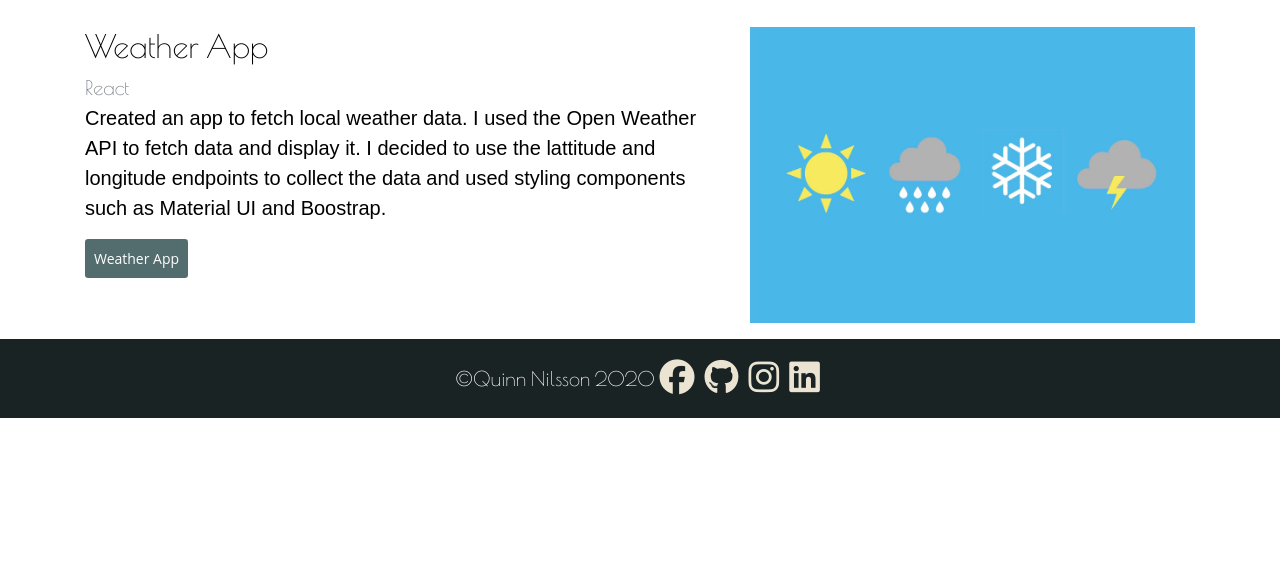
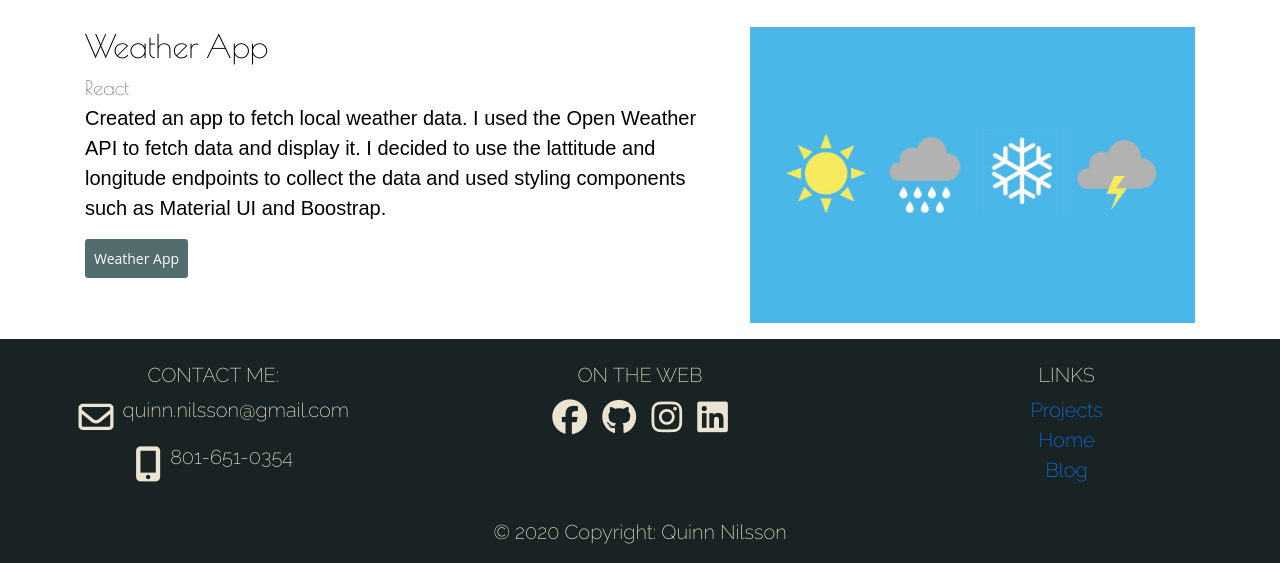
Before and after one commit to QNilsson/2020portfolio, a plain HTML site: page projects.html in a window 1280 px wide. Shown: the part 765-1328 px from the top of the page. Before the commit the page ends 1183 px from the top, so only its background shows below. Drawn offline with nearby package versions, Linux system fonts and the light colour scheme; a web font is replaced by a local one.

Commit message:
changed footer on projects page, added links

```diff
--- a/projects.html
+++ b/projects.html
@@ -1,14 +1,31 @@
 <html lang="en">
-
 	<head>
 		<meta charset="UTF-8" />
 		<meta name="viewport" content="width=device-width, initial-scale=1.0" />
-	<link rel="stylesheet" href="https://stackpath.bootstrapcdn.com/bootstrap/4.5.0/css/bootstrap.min.css"
-		integrity="sha384-9aIt2nRpC12Uk9gS9baDl411NQApFmC26EwAOH8WgZl5MYYxFfc+NcPb1dKGj7Sk" crossorigin="anonymous">
+		<link
+			rel="stylesheet"
+			href="https://stackpath.bootstrapcdn.com/bootstrap/4.5.0/css/bootstrap.min.css"
+			integrity="sha384-9aIt2nRpC12Uk9gS9baDl411NQApFmC26EwAOH8WgZl5MYYxFfc+NcPb1dKGj7Sk"
+			crossorigin="anonymous"
+		/>
 		<link rel="stylesheet" href="styles.css" />
 
-	<link href="https://fonts.googleapis.com/css2?family=Poiret+One&display=swap" rel="stylesheet">
-	<link href="https://fonts.googleapis.com/css2?family=GFS+Neohellenic&display=swap" rel="stylesheet">
+		<link
+			href="https://fonts.googleapis.com/css2?family=Poiret+One&display=swap"
+			rel="stylesheet"
+		/>
+		<link
+			href="https://fonts.googleapis.com/css2?family=GFS+Neohellenic&display=swap"
+			rel="stylesheet"
+		/>
+		<link
+			href="https://fonts.googleapis.com/css2?family=Raleway:wght@200&display=swap"
+			rel="stylesheet"
+		/>
+		<link
+			href="https://fonts.googleapis.com/css2?family=Sulphur+Point:wght@300;400;700&display=swap"
+			rel="stylesheet"
+		/>
 		<title>Quinn's 2020 Portfolio</title>
 	</head>
 
@@ -26,93 +43,203 @@
 		</nav>
 		<main class="mx-auto">
 			<div class="container marketing">
-
 				<!--FINAL SCORE PROJECT-->
 				<div class="row featurette pt-5">
 					<div class="col-md-7">
-				<h2 class="featurette-heading">
-					Final Score
-				</h2>
+						<h2 class="featurette-heading">Final Score</h2>
 						<span class="text-muted">Vue</span>
 						<p class="lead">
-					I worked in a group of 5 people to create a digital score keeper card. Each of us decided on which game we wanted to use and
-					came up with a design for it. We then used Vue.js and its components to code dynamic and interactive score cards. I chose to use the game
+							I worked in a group of 5 people to create a digital score keeper
+							card. Each of us decided on which game we wanted to use and came
+							up with a design for it. We then used Vue.js and its components to
+							code dynamic and interactive score cards. I chose to use the game
 							Qwixx.
 						</p>
-				<p><a href="https://final-score.netlify.app/" target="_blank" class="btn btn-custom btn-sm p-2" href="#" role="button">Final Score site</a></p>
+						<p>
+							<a
+								href="https://final-score.netlify.app/"
+								target="_blank"
+								class="btn btn-custom btn-sm p-2"
+								href="#"
+								role="button"
+								>Final Score site</a
+							>
+						</p>
 					</div>
 					<div class="col-md-5">
-				<img class="featurette-image img-fluid mx-auto"  src="https://specials-images.forbesimg.com/imageserve/1127585370/960x0.jpg?fit=scale" alt="">
+						<img
+							class="featurette-image img-fluid mx-auto"
+							src="https://specials-images.forbesimg.com/imageserve/1127585370/960x0.jpg?fit=scale"
+							alt=""
+						/>
 					</div>
-		</div><!--end row featurette-->
-		<hr class="featurette-divider">
+				</div>
+				<!--end row featurette-->
+				<hr class="featurette-divider" />
 
 				<!--KITTEN BOOTSTRAP PROJECT-->
 				<div class="row featurette">
 					<div class="col-md-5">
-				<img class="featurette-image img-fluid mx-auto" src="https://cdn.mos.cms.futurecdn.net/vChK6pTy3vN3KbYZ7UU7k3-1200-80.jpg" alt="">
+						<img
+							class="featurette-image img-fluid mx-auto"
+							src="https://cdn.mos.cms.futurecdn.net/vChK6pTy3vN3KbYZ7UU7k3-1200-80.jpg"
+							alt=""
+						/>
 					</div>
 					<div class="col-md-7">
-				<h2 class="featurette-heading">
-					Kitten Website
-				</h2>
+						<h2 class="featurette-heading">Kitten Website</h2>
 						<span class="text-muted">Bootstrap</span>
 						<p class="lead">
-					This was a project for one of my webtools and frameworks classes. We used Bootstrap and LESS to come up
-					with a few clean pages for any subject we chose.
+							This was a project for one of my webtools and frameworks classes.
+							We used Bootstrap and LESS to come up with a few clean pages for
+							any subject we chose.
 						</p>
-				<p><a href="https://serene-keller-ae5322.netlify.app/" target="_blank" class="btn btn-custom btn-sm p-2" href="#" role="button">Kitten site</a></p>
+						<p>
+							<a
+								href="https://serene-keller-ae5322.netlify.app/"
+								target="_blank"
+								class="btn btn-custom btn-sm p-2"
+								href="#"
+								role="button"
+								>Kitten site</a
+							>
+						</p>
 					</div>
-		</div><!--end row featurette-->
-		<hr class="featurette-divider">
+				</div>
+				<!--end row featurette-->
+				<hr class="featurette-divider" />
 				<!--REACT STAR WARS PROJECT-->
 				<div class="row featurette py-3">
 					<div class="col-md-7">
-				<h2 class="featurette-heading">
-					Weather App
-				</h2>
+						<h2 class="featurette-heading">Weather App</h2>
 						<span class="text-muted">React</span>
 						<p class="lead">
-					Created an app to fetch local weather data. I used the Open Weather API to fetch data and display it. I decided to use the lattitude
-					and longitude endpoints to collect the data and used styling components such as Material UI and Boostrap.
+							Created an app to fetch local weather data. I used the Open
+							Weather API to fetch data and display it. I decided to use the
+							lattitude and longitude endpoints to collect the data and used
+							styling components such as Material UI and Boostrap.
 						</p>
-				<p><a href="https://silly-gates-5a4886.netlify.app/" target="_blank" class="btn btn-custom btn-sm p-2" href="#" role="button">Weather App</a></p>
+						<p>
+							<a
+								href="https://silly-gates-5a4886.netlify.app/"
+								target="_blank"
+								class="btn btn-custom btn-sm p-2"
+								href="#"
+								role="button"
+								>Weather App</a
+							>
+						</p>
 					</div>
 					<div class="col-md-5">
-				<img class="featurette-image img-fluid mx-auto"  src="/images/weather.jpg" alt="">
+						<img
+							class="featurette-image img-fluid mx-auto"
+							src="/images/weather.jpg"
+							alt=""
+						/>
 					</div>
-		</div><!--end row featurette-->
+				</div>
+				<!--end row featurette-->
+			</div>
+			<!--end container marketing-->
+		</main>
+		<!-- Footer -->
+		<footer class="page-footer font-small blue pt-4">
+			<!-- Footer Links -->
+			<div class="container-fluid text-center text-md-left">
+				<!-- Grid row -->
+				<div class="row">
+					<!-- Grid column -->
+					<div class="col-md-4 mt-md-0 mt-3" id="footer-content">
+						<!-- Content -->
+						<h5 class="text-uppercase">Contact Me:</h5>
+						<span class="d-flex justify-content-center"
+							><i id="social" class="far fa-envelope"></i>
+							<p class="px-1">quinn.nilsson@gmail.com</p></span
+						>
+						<span class="d-flex justify-content-center"
+							><i id="social" class="fas fa-mobile-alt"></i>
+							<p class="px-1">801-651-0354</p></span
+						>
+					</div>
+					<!-- Grid column -->
 
+					<hr class="clearfix w-100 d-md-none pb-3" />
 
-	</div><!--end container marketing-->
-	</main>
-	<div class="footer">
-		<nav class="navbar navbar-default navbar-custom py-2">
-			<div class="container-fluid d-flex p-2 justify-content-center">
-				&copyQuinn Nilsson 2020
-				<div class="social-footer d-flex justify-content-center">
-					<a href="https://www.facebook.com/quinn.nilsson" target="_blank"> <i id="social" class="fab fa-facebook"></i></a>
-					<a href="https://github.com/QNilsson" target="_blank"><i id="social" class="fab fa-github"></i></a>
-					<a href="https://www.instagram.com/dogs.andsometimesquinn/" target="_blank"><i id="social" class="fab fa-instagram"></i></a>
-					<a href="https://www.linkedin.com/in/quinn-nilsson-236825132/" target="_blank"><i id="social" class="fab fa-linkedin"></i></a>
+					<!-- Grid column -->
+					<div class="col-md-4 mb-md-0 mb-3" id="footer-content">
+						<!-- Links -->
+						<h5 class="text-uppercase">On the web</h5>
+
+						<div>
+							<a href="https://www.facebook.com/quinn.nilsson" target="_blank">
+								<i id="social" class="fab fa-facebook"></i
+							></a>
+							<a href="https://github.com/QNilsson" target="_blank"
+								><i id="social" class="fab fa-github"></i
+							></a>
+							<a
+								href="https://www.instagram.com/dogs.andsometimesquinn/"
+								target="_blank"
+								><i id="social" class="fab fa-instagram"></i
+							></a>
+							<a
+								href="https://www.linkedin.com/in/quinn-nilsson-236825132/"
+								target="_blank"
+								><i id="social" class="fab fa-linkedin"></i
+							></a>
 						</div>
+					</div>
+					<!-- Grid column -->
 
+					<!-- Grid column -->
+					<div class="col-md-4 mb-md-0 mb-3" id="footer-content">
+						<!-- Links -->
+						<h5 class="text-uppercase">Links</h5>
+
+						<ul class="list-unstyled">
+							<li>
+								<a href="./projects.html">Projects</a>
+							</li>
+							<li></li>
+							<li>
+								<a href="./index.html">Home</a>
+							</li>
+							<li>
+								<a href="#!">Blog</a>
+							</li>
+						</ul>
 					</div>
+					<!-- Grid column -->
+				</div>
+				<!-- Grid row -->
+			</div>
+			<!-- Footer Links -->
 
-
-
-		</nav>
+			<!-- Copyright -->
+			<div class="footer-copyright text-center py-3">
+				© 2020 Copyright: Quinn Nilsson
 			</div>
+			<!-- Copyright -->
+		</footer>
+		<!-- Footer -->
 	</body>
-	<script src="https://code.jquery.com/jquery-3.5.1.slim.min.js"
-		integrity="sha384-DfXdz2htPH0lsSSs5nCTpuj/zy4C+OGpamoFVy38MVBnE+IbbVYUew+OrCXaRkfj" crossorigin="anonymous">
-	</script>
-	<script src="https://cdn.jsdelivr.net/npm/popper.js@1.16.0/dist/umd/popper.min.js"
-		integrity="sha384-Q6E9RHvbIyZFJoft+2mJbHaEWldlvI9IOYy5n3zV9zzTtmI3UksdQRVvoxMfooAo" crossorigin="anonymous">
-	</script>
-	<script src="https://stackpath.bootstrapcdn.com/bootstrap/4.5.0/js/bootstrap.min.js"
-		integrity="sha384-OgVRvuATP1z7JjHLkuOU7Xw704+h835Lr+6QL9UvYjZE3Ipu6Tp75j7Bh/kR0JKI" crossorigin="anonymous">
-	</script>
-	<script src="https://kit.fontawesome.com/52c91d882e.js" crossorigin="anonymous"></script>
-
+	<script
+		src="https://code.jquery.com/jquery-3.5.1.slim.min.js"
+		integrity="sha384-DfXdz2htPH0lsSSs5nCTpuj/zy4C+OGpamoFVy38MVBnE+IbbVYUew+OrCXaRkfj"
+		crossorigin="anonymous"
+	></script>
+	<script
+		src="https://cdn.jsdelivr.net/npm/popper.js@1.16.0/dist/umd/popper.min.js"
+		integrity="sha384-Q6E9RHvbIyZFJoft+2mJbHaEWldlvI9IOYy5n3zV9zzTtmI3UksdQRVvoxMfooAo"
+		crossorigin="anonymous"
+	></script>
+	<script
+		src="https://stackpath.bootstrapcdn.com/bootstrap/4.5.0/js/bootstrap.min.js"
+		integrity="sha384-OgVRvuATP1z7JjHLkuOU7Xw704+h835Lr+6QL9UvYjZE3Ipu6Tp75j7Bh/kR0JKI"
+		crossorigin="anonymous"
+	></script>
+	<script
+		src="https://kit.fontawesome.com/52c91d882e.js"
+		crossorigin="anonymous"
+	></script>
 </html>
```
Also changed, not shown: index.html (+9 -5 lines). Lines whose indentation alone changed are shown as unchanged.
